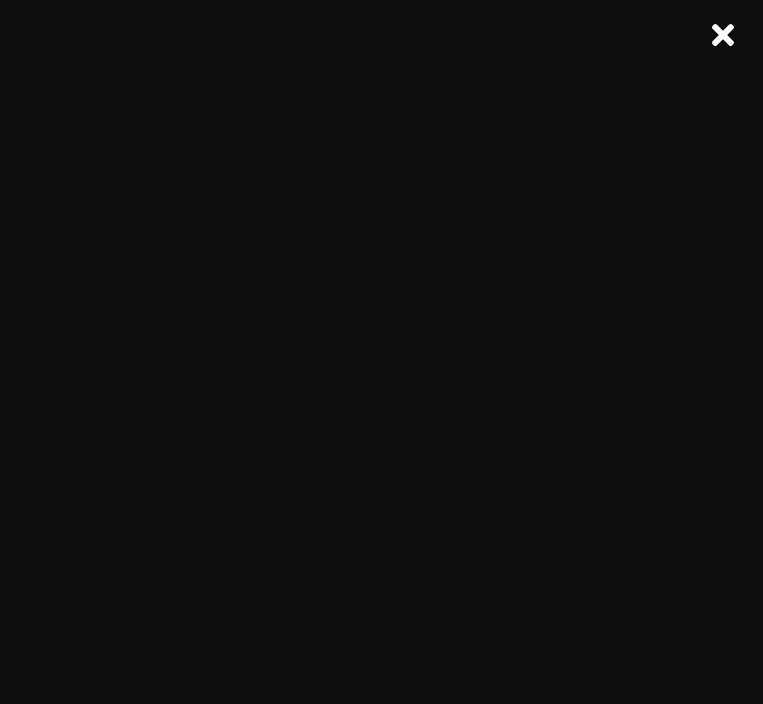
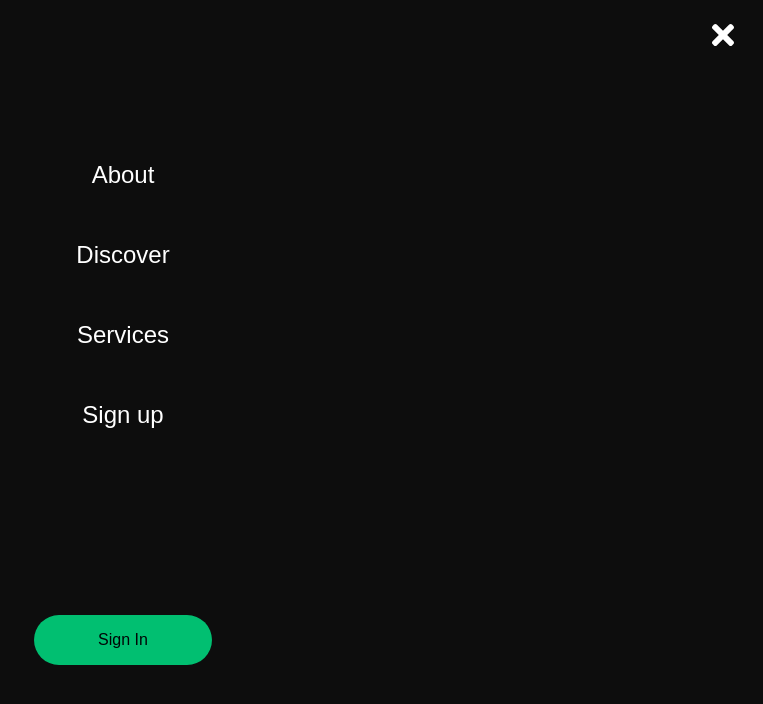
Before and after one commit to vitorsemidio-dev/virtual-banking-smooth-scroll, a React (Create React App) app: page / in a window 1280 px wide. Shown: the top 704 px of the page, without its empty margins (517-1280 px from the left). Built offline with nearby package versions, Linux system fonts and the light colour scheme.

Commit message:
SidebarWrapper

```diff
--- a/src/components/Sidebar/index.tsx
+++ b/src/components/Sidebar/index.tsx
@@ -2,7 +2,16 @@
 
 import React from 'react';
 
-import { CloseIcon, SidebarContainer, Icon } from './styles';
+import {
+  CloseIcon,
+  SidebarContainer,
+  Icon,
+  SidebarWrapper,
+  SidebarMenu,
+  SidebarLink,
+  SideBtnWrap,
+  SidebarRouter,
+} from './styles';
 
 const Sidebar: React.FC = () => {
   return (
@@ -10,6 +19,18 @@ const Sidebar: React.FC = () => {
       <Icon>
         <CloseIcon></CloseIcon>
       </Icon>
+      <SidebarWrapper>
+        <SidebarMenu>
+          <SidebarLink to='about'>About</SidebarLink>
+          <SidebarLink to='discover'>Discover</SidebarLink>
+          <SidebarLink to='services'>Services</SidebarLink>
+          <SidebarLink to='signup'>Sign up</SidebarLink>
+        </SidebarMenu>
+
+        <SideBtnWrap>
+          <SidebarRouter to='/signin'>Sign In</SidebarRouter>
+        </SideBtnWrap>
+      </SidebarWrapper>
     </SidebarContainer>
   );
 };
--- a/src/components/Sidebar/styles.ts
+++ b/src/components/Sidebar/styles.ts
@@ -2,6 +2,8 @@
 
 import styled from 'styled-components';
 import { FaTimes } from 'react-icons/fa';
+import { Link as LinkScroll } from 'react-scroll';
+import { Link as LinkRouter } from 'react-router-dom';
 
 interface SidebarContainerProps {
   isOpen?: boolean;
@@ -35,3 +37,57 @@ export const Icon = styled.div`
   cursor: pointer;
   outline: none;
 `;
+
+export const SidebarWrapper = styled.div``;
+
+export const SidebarMenu = styled.ul`
+  display: grid;
+  grid-template-columns: 1fr;
+  grid-template-rows: repeat(6, 80px);
+
+  @media screen and (max-width: 576px) {
+    grid-template-rows: repeat(6, 60px);
+  }
+`;
+
+export const SidebarLink = styled(LinkScroll)`
+  display: flex;
+  align-items: center;
+  justify-content: center;
+  font-size: 1.5rem;
+  text-decoration: none;
+  list-style: none;
+  transition: 0.2s ease-in-out;
+  color: #fff;
+  cursor: pointer;
+
+  &:hover {
+    color: #01bf71;
+    transition: 0.2s ease-in-out;
+  }
+`;
+
+export const SideBtnWrap = styled.div`
+  display: flex;
+  justify-content: center;
+`;
+
+export const SidebarRouter = styled(LinkRouter)`
+  border-radius: 50px;
+  background: #01bf71;
+  white-space: nowrap;
+  padding: 16px 64px;
+  color: #010606;
+  font-size: 16px;
+  outline: none;
+  border: none;
+  cursor: pointer;
+  transition: all 0.2s ease-in-out;
+  text-decoration: none;
+
+  &:hover {
+    transition: all 0.2s ease-in-out;
+    background: #fff;
+    color: #010606;
+  }
+`;
```
